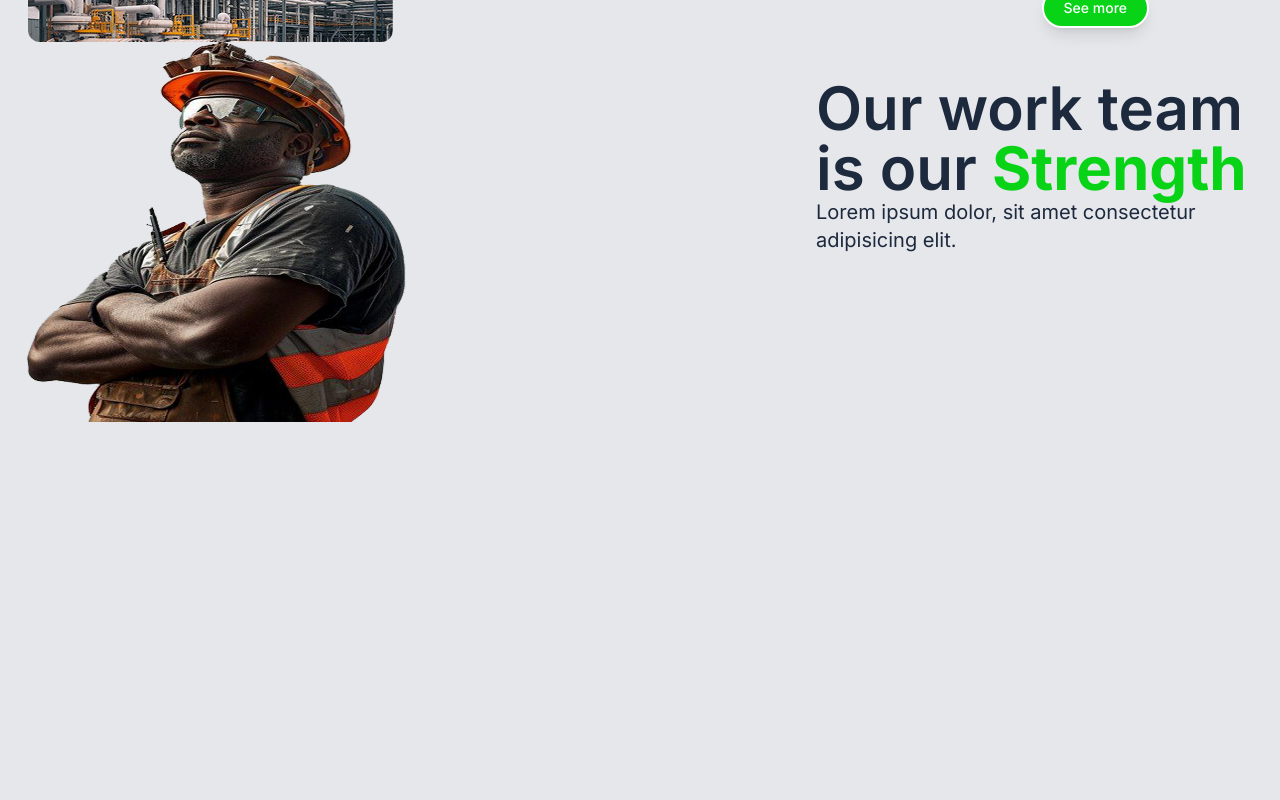
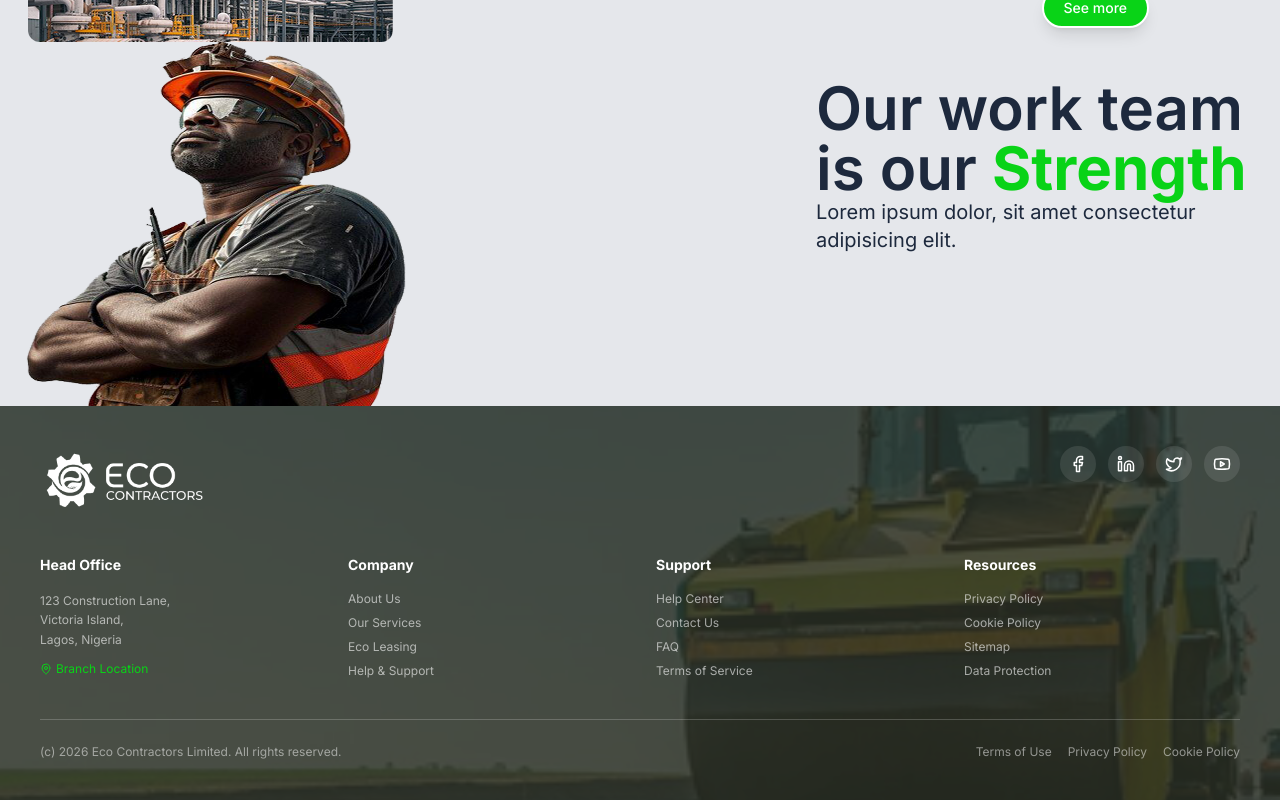
Before and after one commit to EcoContractors/eco-frontend, a SvelteKit app: page / in a window 1280 px wide. Shown: the part 2950-3750 px from the top of the page. Before the commit the page ends 3372 px from the top, so only its background shows below. Built offline with nearby package versions, Linux system fonts and the light colour scheme.

Commit message:
Add help/support page and wire footer

```diff
--- a/src/components/landing/Footer.svelte
+++ b/src/components/landing/Footer.svelte
@@ -6,29 +6,29 @@
   const company = [
     { label: "About Us", href: "/about" },
     { label: "Our Services", href: "/services" },
-    { label: "Projects", href: "/projects" },
-    { label: "Careers", href: "/careers" },
+    { label: "Eco Leasing", href: "/ecoLeasing" },
+    { label: "Help & Support", href: "/help" },
   ];
 
   const support = [
     { label: "Help Center", href: "/help" },
-    { label: "Contact Us", href: "/help" },
-    { label: "FAQ", href: "/help" },
-    { label: "Terms of Service", href: "#" },
+    { label: "Contact Us", href: "/help#contact" },
+    { label: "FAQ", href: "/help#faq" },
+    { label: "Terms of Service", href: "/help#policies" },
   ];
 
   const resources = [
-    { label: "Privacy Policy", href: "#" },
-    { label: "Cookie Policy", href: "#" },
-    { label: "Sitemap", href: "#" },
-    { label: "Data Protection", href: "#" },
+    { label: "Privacy Policy", href: "/help#policies" },
+    { label: "Cookie Policy", href: "/help#policies" },
+    { label: "Sitemap", href: "/help#sitemap" },
+    { label: "Data Protection", href: "/help#policies" },
   ];
 
   const socials = [
-    { icon: Facebook, href: "#" },
-    { icon: Linkedin, href: "#" },
-    { icon: Twitter, href: "#" },
-    { icon: Youtube, href: "#" },
+    { icon: Facebook, href: "https://www.facebook.com" },
+    { icon: Linkedin, href: "https://www.linkedin.com" },
+    { icon: Twitter, href: "https://x.com" },
+    { icon: Youtube, href: "https://www.youtube.com" },
   ];
 </script>
 
@@ -77,7 +77,7 @@
           Victoria Island,<br />
           Lagos, Nigeria
         </p>
-        <a href="#" class="flex items-center gap-1 text-primary text-xs mt-3 hover:underline">
+        <a href="/help#location" class="flex items-center gap-1 text-primary text-xs mt-3 hover:underline">
           <MapPin size={12} />
           Branch Location
         </a>
@@ -124,12 +124,12 @@
     <!-- Bottom Copyright Bar -->
     <div class="flex flex-col sm:flex-row items-center justify-between gap-3 pt-6">
       <p class="text-white/50 text-xs">
-        © 2026 Eco Contractors Limited. All rights reserved.
+        (c) 2026 Eco Contractors Limited. All rights reserved.
       </p>
       <div class="flex flex-wrap justify-center sm:justify-end gap-4">
-        <a href="#" class="text-white/50 text-xs hover:text-primary transition">Terms of Use</a>
-        <a href="#" class="text-white/50 text-xs hover:text-primary transition">Privacy Policy</a>
-        <a href="#" class="text-white/50 text-xs hover:text-primary transition">Cookie Policy</a>
+        <a href="/help#policies" class="text-white/50 text-xs hover:text-primary transition">Terms of Use</a>
+        <a href="/help#policies" class="text-white/50 text-xs hover:text-primary transition">Privacy Policy</a>
+        <a href="/help#policies" class="text-white/50 text-xs hover:text-primary transition">Cookie Policy</a>
       </div>
     </div>
 
--- a/src/routes/+layout.svelte
+++ b/src/routes/+layout.svelte
@@ -3,6 +3,7 @@
 	import { fly, fade } from 'svelte/transition';
 	import { cubicOut } from 'svelte/easing';
 	import Header from '../components/landing/Header.svelte';
+	import Footer from '../components/landing/Footer.svelte';
 	import Toast from '../components/ui/Toast/Toast.svelte';
 	import ChatWidget from '../components/chat/ChatWidget.svelte';
 	import type { LayoutData } from './$types';
@@ -19,5 +20,6 @@
 		{@render children()}
 	</div>
 
+	<Footer />
 	<Toast />
 	<ChatWidget />
--- /dev/null
+++ b/src/routes/help/+page.svelte
@@ -0,0 +1,9 @@
+<script lang="ts">
+  import ContactSupport from "../../components/help/ContactSupport.svelte";
+  import Faq from "../../components/help/Faq.svelte";
+</script>
+
+<div class="pt-12">
+  <ContactSupport />
+</div>
+<Faq />
```
